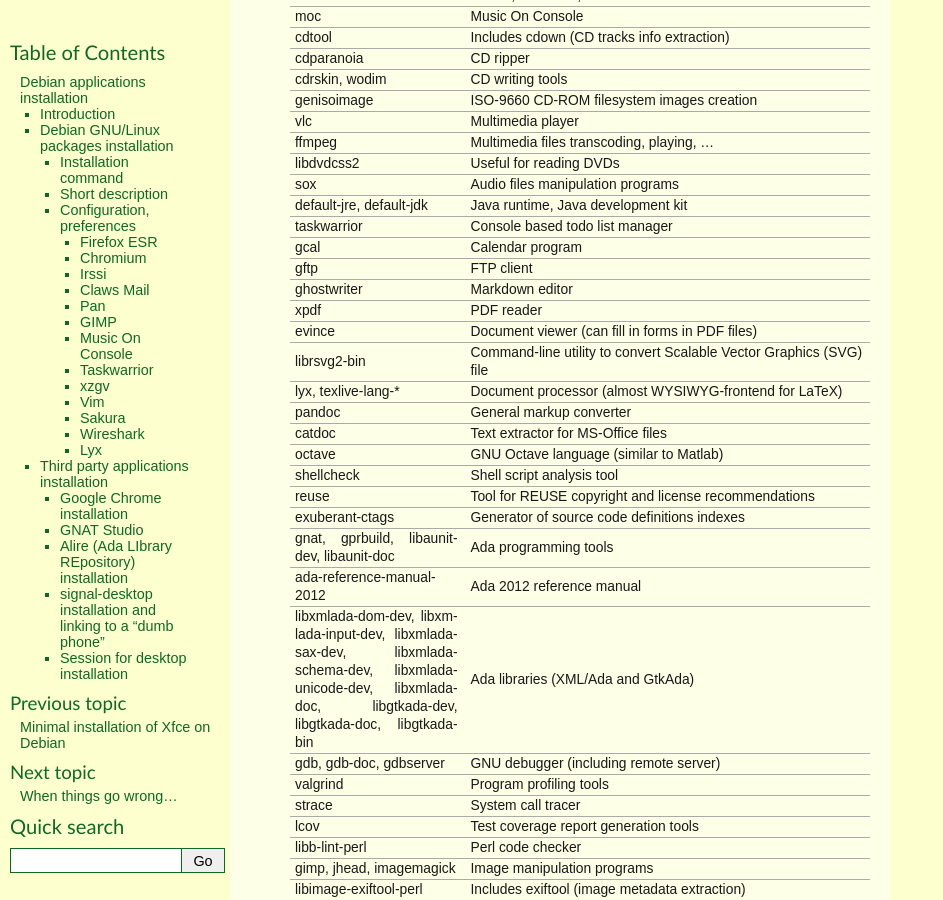
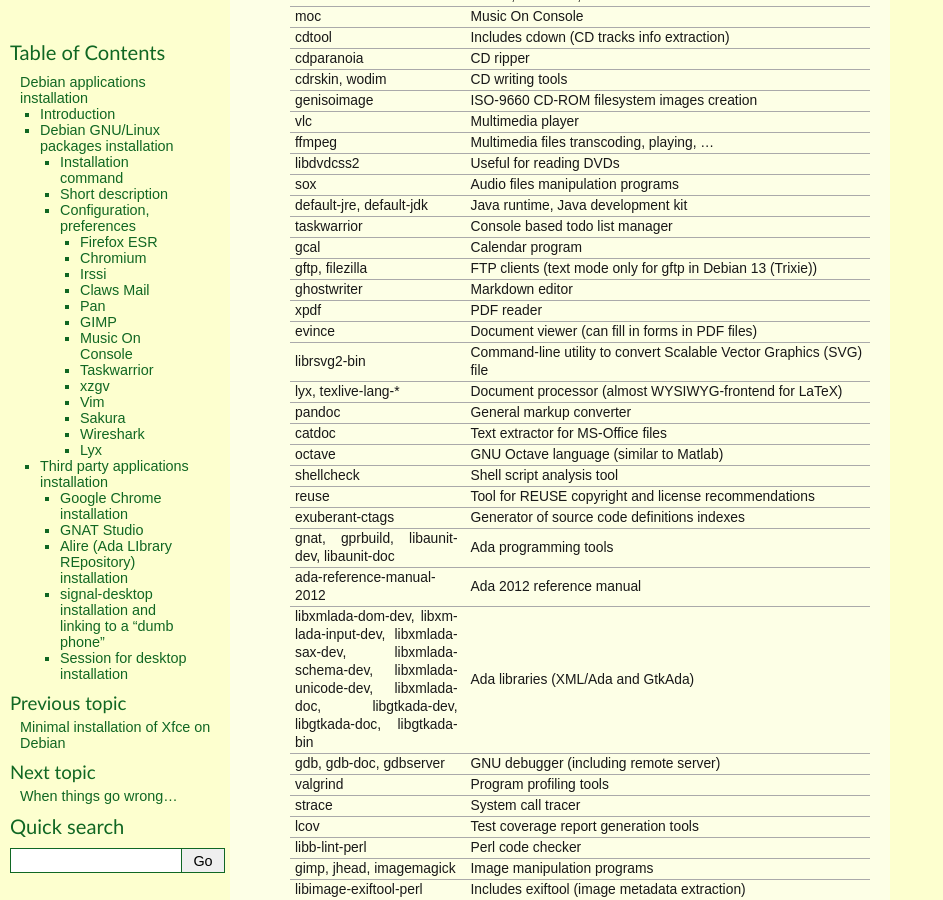
Before and after one commit to thierr26/thierr26_personal_notes_sphinx_sources, a Sphinx documentation site: the page built from source/debian_apps_install.rst, in a window 1280 px wide and 900 px high, scrolled down 2889 px. Shown: the whole window, without its empty margins (0-943 px from the left). Built offline with Sphinx 7.4.7, drawn with Linux system fonts in a browser that asks for light colours.

Commit message:
Add Filezilla in Debian apps install command
and mention that gftp is text mode only in Debian 13 (Trixie).

```diff
--- a/source/debian_apps_install.rst
+++ b/source/debian_apps_install.rst
@@ -61,7 +61,7 @@
       default-jre default-jdk \
       taskwarrior \
       gcal \
-      gftp \
+      gftp filezilla \
       ghostwriter \
       xpdf \
       evince \
@@ -188,8 +188,8 @@
     - Console based todo list manager
   * - gcal
     - Calendar program
-  * - gftp
-    - FTP client
+  * - gftp, filezilla
+    - FTP clients (text mode only for gftp in Debian 13 (Trixie))
   * - ghostwriter
     - Markdown editor
   * - xpdf
```
